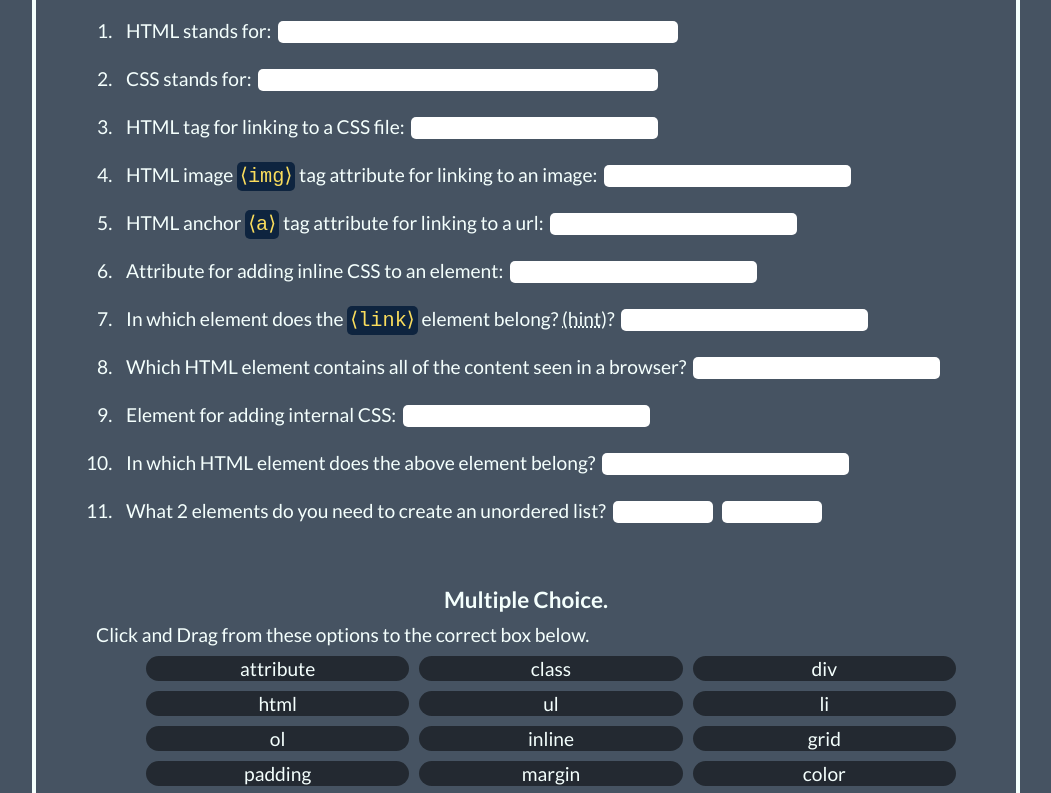
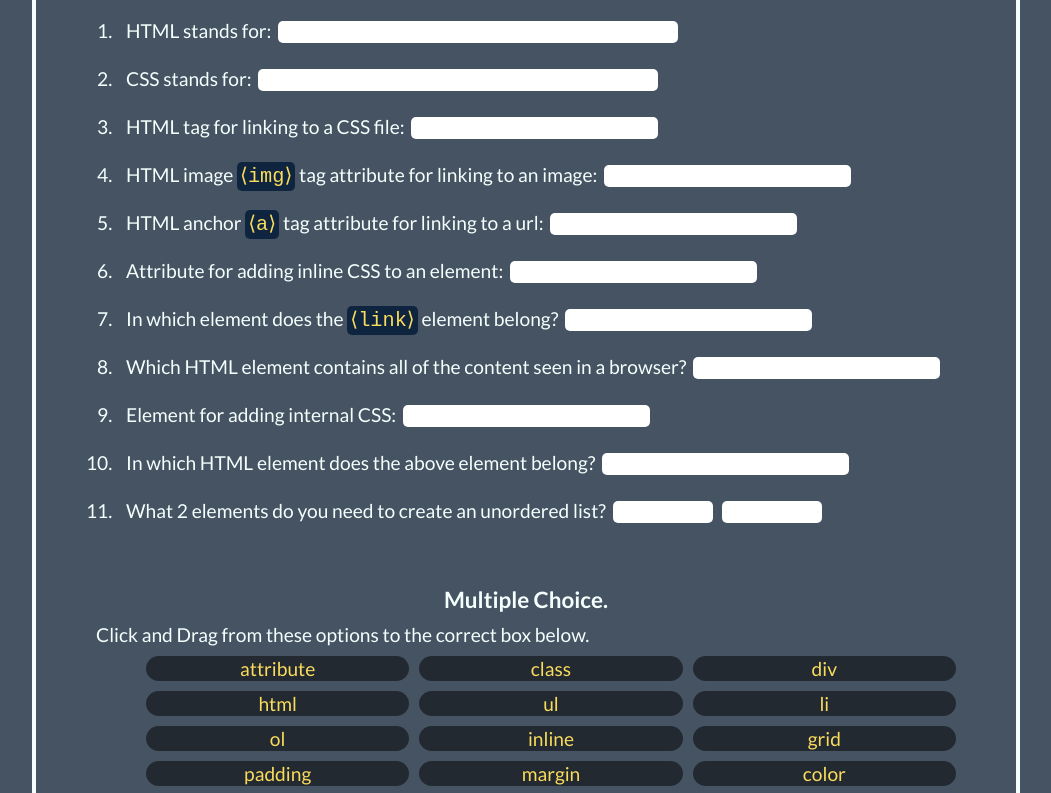
Before and after one commit to InstructorD/166Final, a plain HTML site: page index.html in a window 1280 px wide. Shown: the part 120-913 px from the top of the page, without its empty margins (114-1165 px from the left). Drawn offline with Linux system fonts and the light colour scheme.

Commit message:
added highlight to mult choice options

```diff
--- a/index.html
+++ b/index.html
@@ -51,7 +51,7 @@
             <li>
               In which element does the
               <code>&LeftAngleBracket;link&RightAngleBracket;</code> element
-              belong? <abbr title="Starts with a B">(hint)</abbr>?
+              belong?
               <input type="text" />
             </li>
             <li>
@@ -79,40 +79,40 @@
           <div class="multipleChoiceOptions">
             <ul>
               <li>
-                <p id="drag1">attribute</p>
+                <p id="drag1"><span class="highlight">attribute</span></p>
               </li>
               <li>
-                <p id="drag12">class</p>
+                <p id="drag12"><span class="highlight">class</span></p>
               </li>
               <li>
-                <p id="drag2">div</p>
+                <p id="drag2"><span class="highlight">div</span></p>
               </li>
               <li>
-                <p id="drag3">html</p>
+                <p id="drag3"><span class="highlight">html</span></p>
               </li>
               <li>
-                <p id="drag4">ul</p>
+                <p id="drag4"><span class="highlight">ul</span></p>
               </li>
               <li>
-                <p id="drag5">li</p>
+                <p id="drag5"><span class="highlight">li</span></p>
               </li>
               <li>
-                <p id="drag6">ol</p>
+                <p id="drag6"><span class="highlight">ol</span></p>
               </li>
               <li>
-                <p id="drag7">inline</p>
+                <p id="drag7"><span class="highlight">inline</span></p>
               </li>
               <li>
-                <p id="drag8">grid</p>
+                <p id="drag8"><span class="highlight">grid</span></p>
               </li>
               <li>
-                <p id="drag9">padding</p>
+                <p id="drag9"><span class="highlight">padding</span></p>
               </li>
               <li>
-                <p id="drag10">margin</p>
+                <p id="drag10"><span class="highlight">margin</span></p>
               </li>
               <li>
-                <p id="drag11">color</p>
+                <p id="drag11"><span class="highlight">color</span></p>
               </li>
             </ul>
           </div>
@@ -157,7 +157,7 @@
             </li>
             <li>
               <div>
-                <p>Space inside the borders of an element.</p>
+                <p>Space between the borders and content of an element.</p>
                 <div id="div7"></div>
               </div>
             </li>
--- a/styles/styles.scss
+++ b/styles/styles.scss
@@ -60,6 +60,9 @@ code {
   background-color: $darkHighlight;
   padding: 3px;
   border-radius: 5px;
+  color: $textHighlight;
+}
+.highlight {
   color: $textHighlight;
 }
 main {
```
Also changed, not shown: styles/styles.css, 1 other file.
